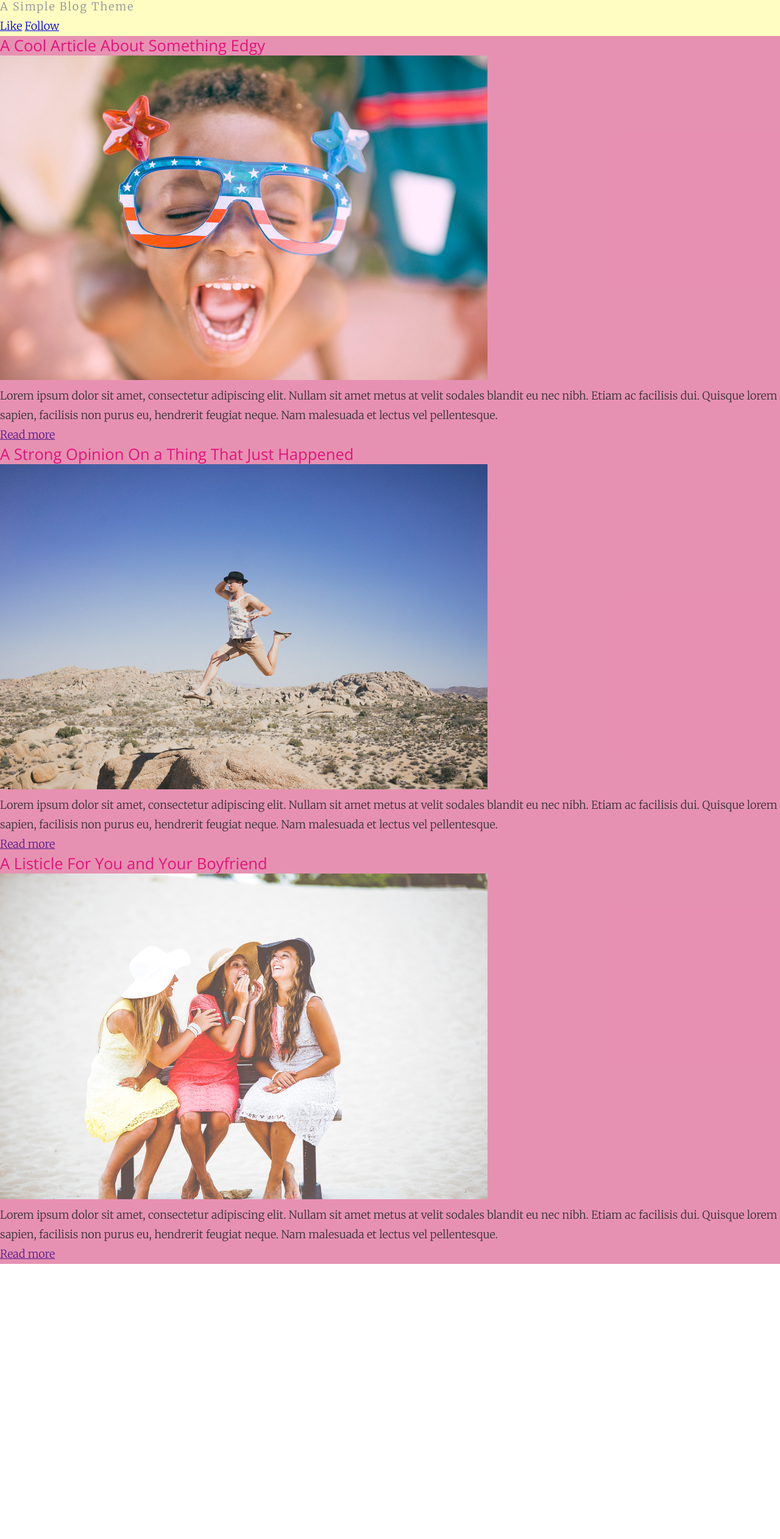
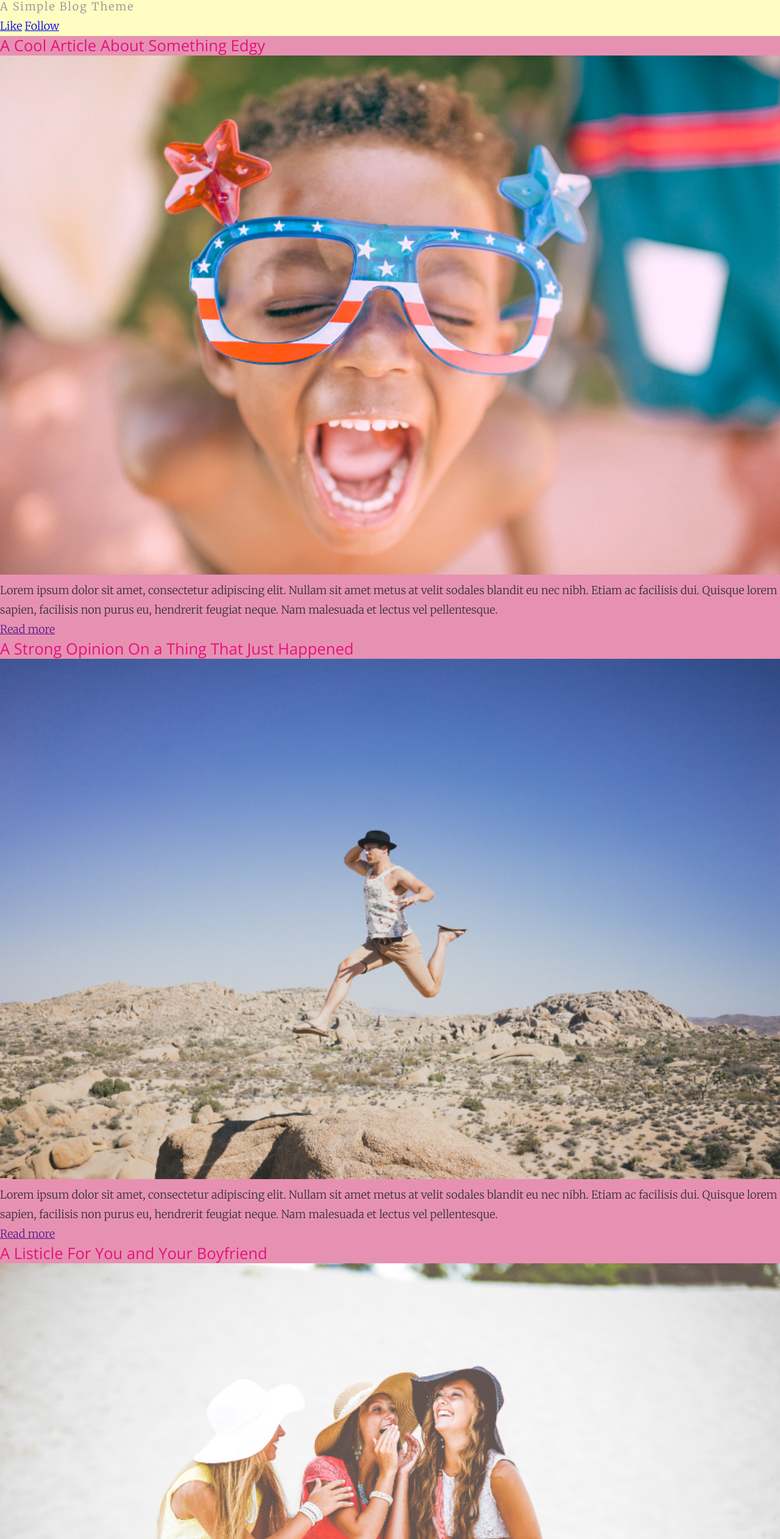
Before and after one commit to kelemen-93/simple-blog, a plain HTML site: page index.html in a window 1280 px wide. Shown: the part 37-2560 px from the top of the page at 61% size. Before the commit the page ends 2109 px from the top, so only its background shows below. Drawn offline with nearby package versions, Linux system fonts and the light colour scheme.

Commit message:
gone trough relative units theory

```diff
--- a/index.html
+++ b/index.html
@@ -17,19 +17,19 @@
   <main class="primary-content">
     <article class="text-article">
       <h2>A Cool Article About Something Edgy</h2>
-      <img src="assets/rGWSW9i.jpg" alt="smiling child">
+      <img src="assets/rGWSW9i.jpg" alt="smiling child" class="picture">
       <p>Lorem ipsum dolor sit amet, consectetur adipiscing elit. Nullam sit amet metus at velit sodales blandit eu nec nibh. Etiam ac facilisis dui. Quisque lorem sapien, facilisis non purus eu, hendrerit feugiat neque. Nam malesuada et lectus vel pellentesque.</p>
       <a href="">Read more</a>
     </article>
     <article class="text-article">
       <h2>A Strong Opinion On a Thing That Just Happened</h2>
-      <img src="assets/JS1RcVU.jpg" alt="long jump">
+      <img src="assets/JS1RcVU.jpg" alt="long jump" class="picture">
       <p>Lorem ipsum dolor sit amet, consectetur adipiscing elit. Nullam sit amet metus at velit sodales blandit eu nec nibh. Etiam ac facilisis dui. Quisque lorem sapien, facilisis non purus eu, hendrerit feugiat neque. Nam malesuada et lectus vel pellentesque.</p>
       <a href="">Read more</a>
     </article>
     <article class="text-article">
       <h2>A Listicle For You and Your Boyfriend</h2>
-      <img src="assets/q80S4Ro.jpg" alt="laughing at the beach">
+      <img src="assets/q80S4Ro.jpg" alt="laughing at the beach" class="picture">
       <p>Lorem ipsum dolor sit amet, consectetur adipiscing elit. Nullam sit amet metus at velit sodales blandit eu nec nibh. Etiam ac facilisis dui. Quisque lorem sapien, facilisis non purus eu, hendrerit feugiat neque. Nam malesuada et lectus vel pellentesque.</p>
       <a href="">Read more</a>
     </article>
--- a/main.css
+++ b/main.css
@@ -48,14 +48,14 @@ table {
 
 body {
   font-family: Merriweather, "Times New Roman", sans-serif;
-  font-size: 18px;
-  line-height: 32px;
+  font-size: 1.125rem;
+  line-height: 2rem;
   color: #333;
 }
 
 .header-par {
-  font-size: 18px;
-  letter-spacing: 2px;
+  font-size: 1.125rem;
+  letter-spacing: 0.125rem;
   color: #8c8e9b;
 }
 
@@ -64,11 +64,11 @@ h1, h2 {
 }
 
 h1 {
-  font-size: 28.8px;
+  font-size: 1.8rem;
 }
 
 h2 {
-  font-size: 25.6px;
+  font-size: 1.6rem;
   color: #e5127d;
 }
 
@@ -79,6 +79,11 @@ h2 {
 .primary-content {
   background-color: rgba(140,96,255,0.3);
 }
+
 .text-article {
   background-color: rgba(255,0,0,0.3);
 }
+
+.picture {
+  width: 100%;
+}
```
